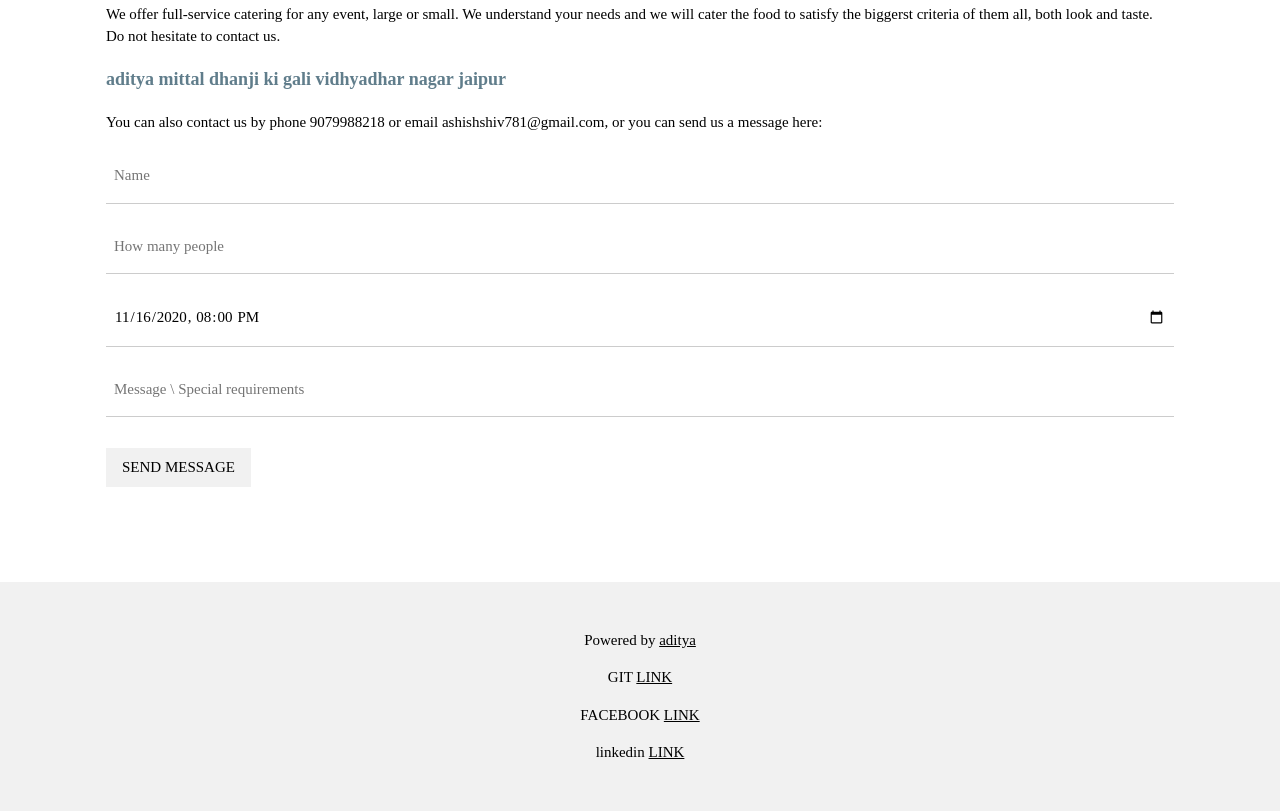
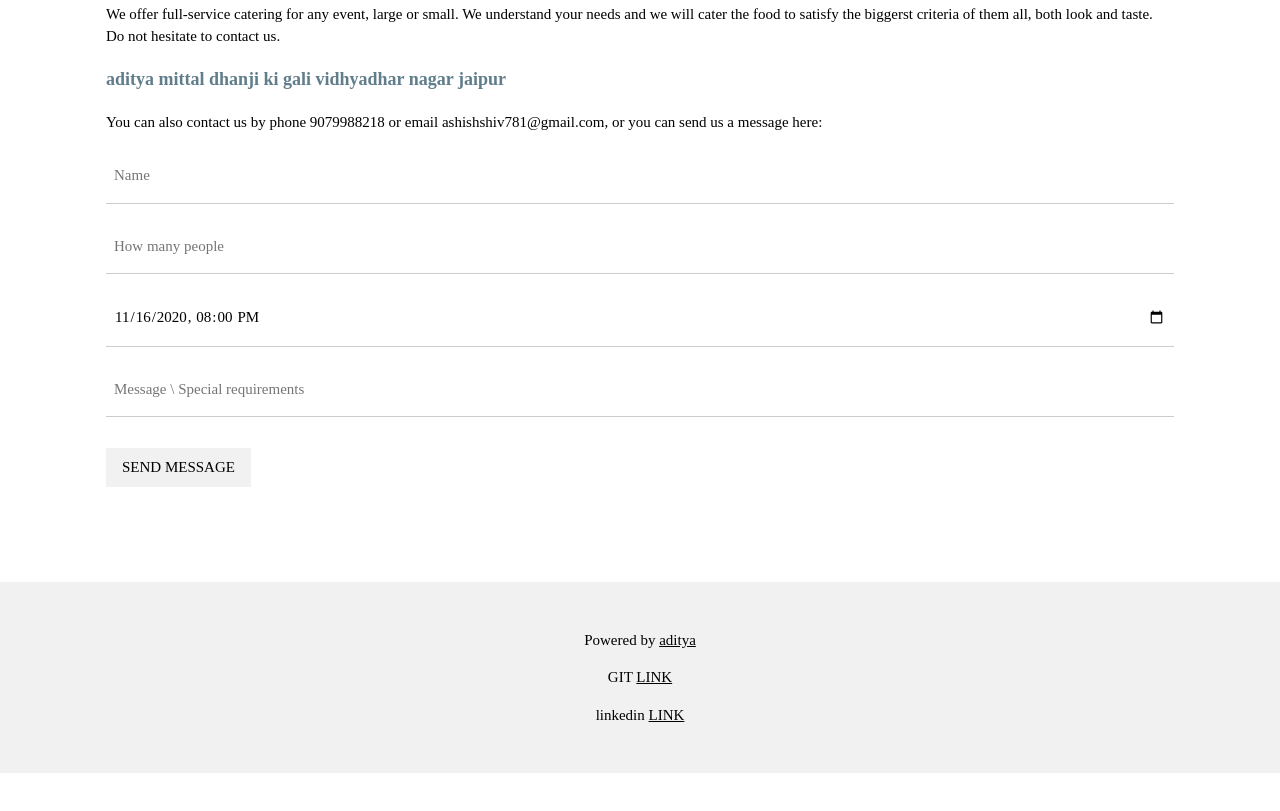
Before and after one commit to Mittalagarwalashish/aditya2nd, a plain HTML site: page index.html in a window 1280 px wide. Shown: the part 1743-2554 px from the top of the page. After the commit the page ends 2516 px from the top, so only its background shows below. Drawn offline with nearby package versions, Linux system fonts and the light colour scheme.

Commit message:
Update index.html

```diff
--- a/index.html
+++ b/index.html
@@ -107,7 +107,6 @@ h1, h2, h3, h4, h5, h6 {
 <footer class="w3-center w3-light-grey w3-padding-32">
   <p>Powered by <a href="/aditya.html" title="aditya.html" target="_blank" class="w3-hover-text-green">aditya</a></p>
   <p>GIT <a href="https://github.com/Mittalagarwalashish/aditya.git" title="aditya.html" target="_blank" class="w3-hover-text-green">LINK</a></p>
-  <p>FACEBOOK <a href="https://www.facebook.com/profile.php?id=100004953461696" title="aditya.html" target="_blank" class="w3-hover-text-green">LINK</a></p>
   <p>linkedin <a href="https://www.linkedin.com/in/ashish-agrawal-1176b4178/" title="aditya.html" target="_blank" class="w3-hover-text-green">LINK</a></p>
 </footer>
 
```
